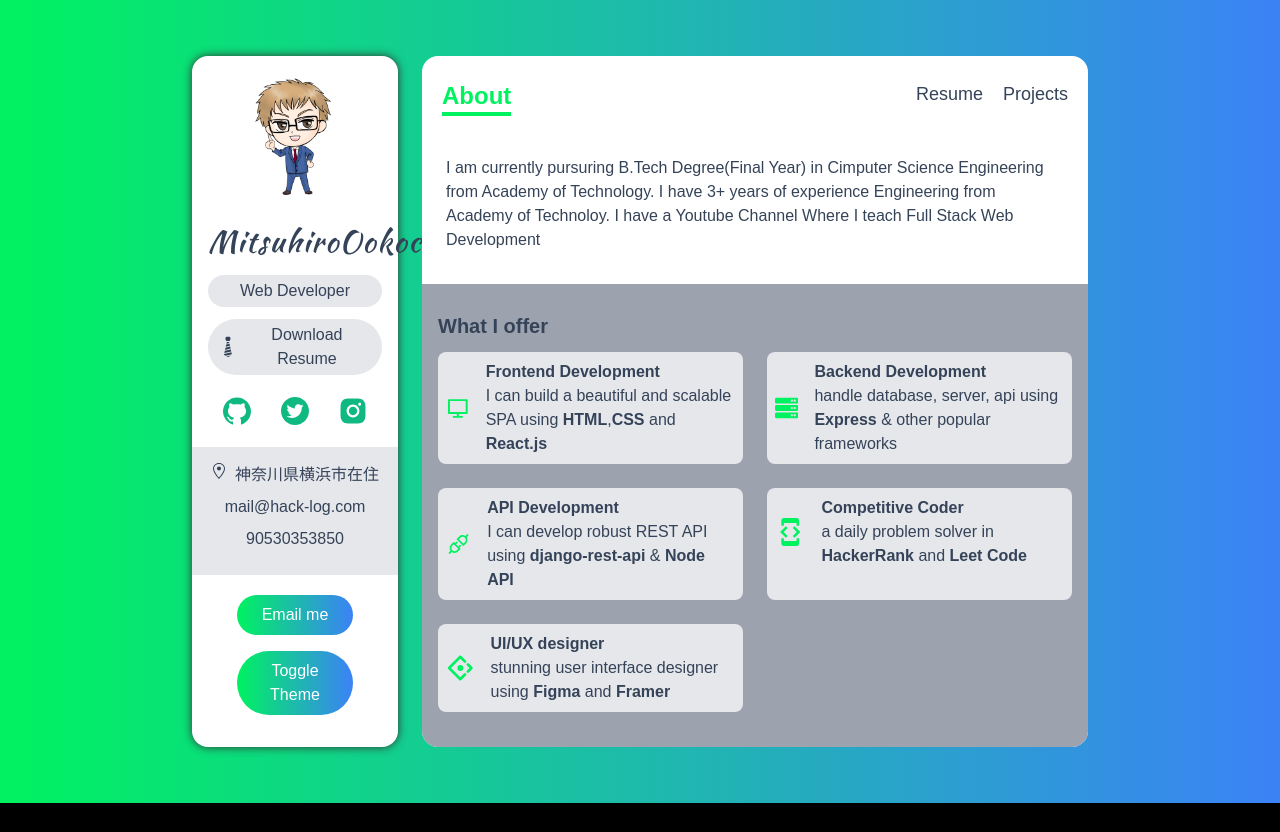
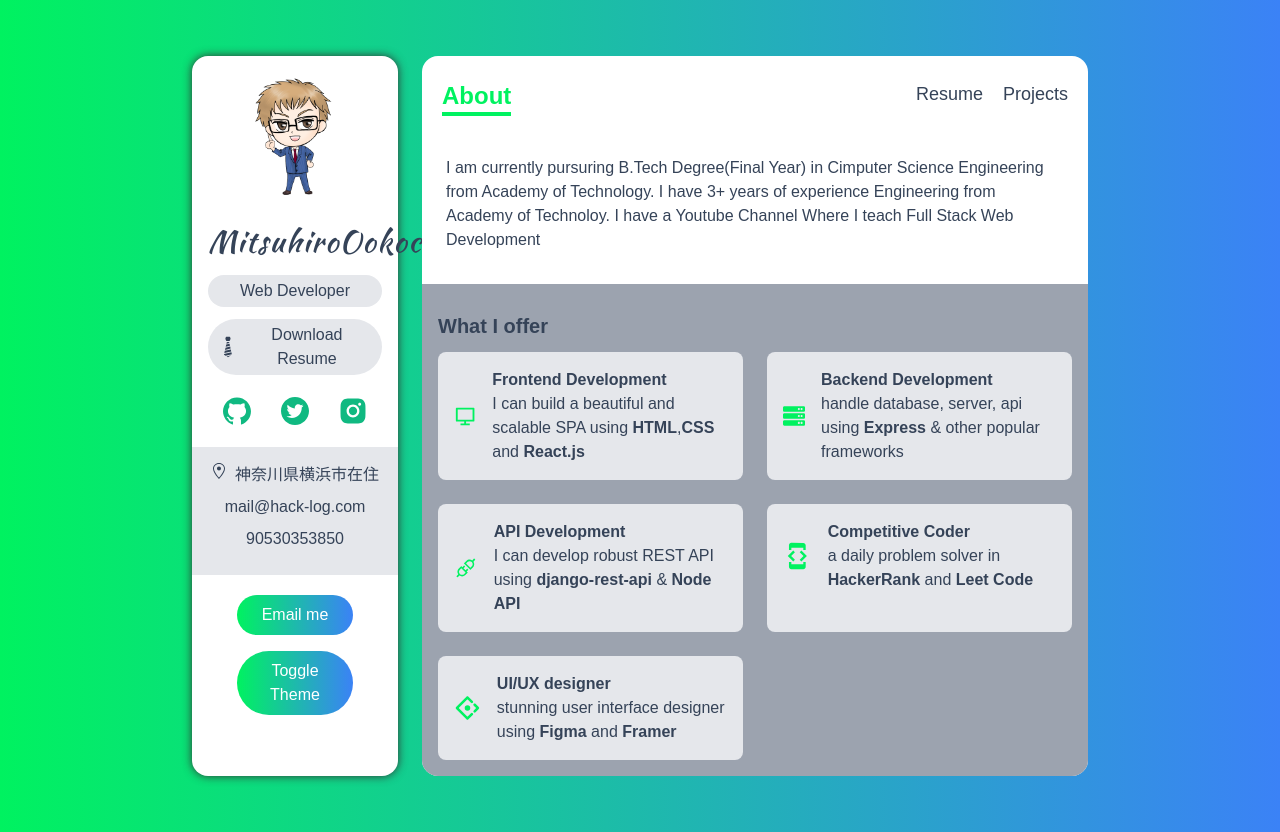
Before and after one commit to mitsuhiro0602/portfolio-web-mitsu, a Next.js app: page / in a window 1280 px wide. Before the commit the page ends 803 px from the top, so only its background shows below. Built offline with nearby package versions, Linux system fonts and the light colour scheme.

Commit message:
resume animation implement

```diff
--- /dev/null
+++ b/animations.ts
@@ -0,0 +1,20 @@
+export const fadeInUp = {
+  initial: {
+    opacity: 0,
+    y:60
+  },
+  animate: {
+    opacity: 1,
+    y: 0
+  },
+};
+
+export const stagger = {
+  initial: {
+  },
+  animate: {
+    transition: {
+      staggerChildren: 0.1
+    }
+  },
+};
--- a/components/Bar.tsx
+++ b/components/Bar.tsx
@@ -14,6 +14,9 @@
       width:bar_width,
       transition: {
         duration: 0.4,
+        type: "spring",
+        damping: 10,
+        stiffness: 100,
       }
     }
   }
--- a/pages/index.tsx
+++ b/pages/index.tsx
@@ -1,9 +1,15 @@
-import { GetServerSidePropsContext, GetStaticPropsContext } from 'next';
+import {
+  GetServerSidePropsContext,
+  GetStaticPropsContext,
+  NextPage
+} from 'next';
 import ServiceCard from '../components/ServiceCard';
 import { services } from "../data";
+import { motion } from 'framer-motion';
+import { fadeInUp, stagger } from '../animations';
 
-const index = () => {
-  console.log(services)
+
+const About: NextPage = () => {
   return (
     <div className="flex flex-col flex-grow px-6 pt-1">
       <h5 className="my-3 font-medium">
@@ -14,20 +20,30 @@
       </h5>
       <div className="flex-grow p-4 mt-5 bg-gray-400 dark:bg-dark-100"
         style={{ marginLeft: '-1.5rem', marginRight: '-1.5rem' }}>
-        <h6 className="my-3 text-xl font-bold">What I offer</h6>
-        <div className="grid gap-6 lg:grid-cols-2">
+        <h4 className="my-3 text-xl font-bold">What I offer</h4>
+        <motion.div
+          className="grid gap-6 lg:grid-cols-2"
+          variants={stagger}
+          initial="initial"
+          animate="animate"
+        >
+          {/* children's initial and animate property should be same as the parent during a stagger effect */}
           {services.map((service) => (
-            <div className="bg-gray-200 rounded-lg dark:bg-dark-200 lg:col-span-1 ">
+            <motion.div
+              className="col-span-2 p-2 bg-gray-200 rounded-lg dark:bg-dark-200 md:col-span-1 "
+              variants={fadeInUp}
+              key={service.title}
+            >
               <ServiceCard service={service} />
-            </div>
+            </motion.div>
           ))}
-        </div>
+        </motion.div>
       </div>
     </div>
   )
 }
 
-export default index
+export default About;
 
 // export const getServersideProps = async(
 //   context: GetServerSidePropsContext
--- a/pages/resume.tsx
+++ b/pages/resume.tsx
@@ -1,7 +1,9 @@
 import Bar from "../components/Bar";
 import { languages, tools } from '../data';
+import { motion } from 'framer-motion';
+import { fadeInUp } from "../animations";
+const resume = () => {
 
-const resume = () => {
   return (
     <div className="px-6 py-2">
       {/* educatiuon & exp */}
@@ -29,22 +31,22 @@
       </div>
       {/* Language & tool */}
       <div className="grid gap-6 md:grid-cols-2">
-        <div>
+        <motion.div variants={fadeInUp} initial="initial" animate="animate">
           <h5 className="my-3 text-2xl font-bold">Languages & Frameworks</h5>
           <div className="my-2">
             {languages.map(Language=>(
               <Bar data={Language} key={Language.name} />
             ))}
           </div>
-        </div>
-        <div>
+        </motion.div>
+        <motion.div variants={fadeInUp} initial="initial" animate="animate">
           <h5 className="my-3 text-2xl font-bold">Tools & Softwares</h5>
           <div className="my-2">
             {tools.map(tool=>(
               <Bar data={tool} key={tool.name} />
             ))}
           </div>
-        </div>
+        </motion.div>
 
       </div>
     </div>
```
